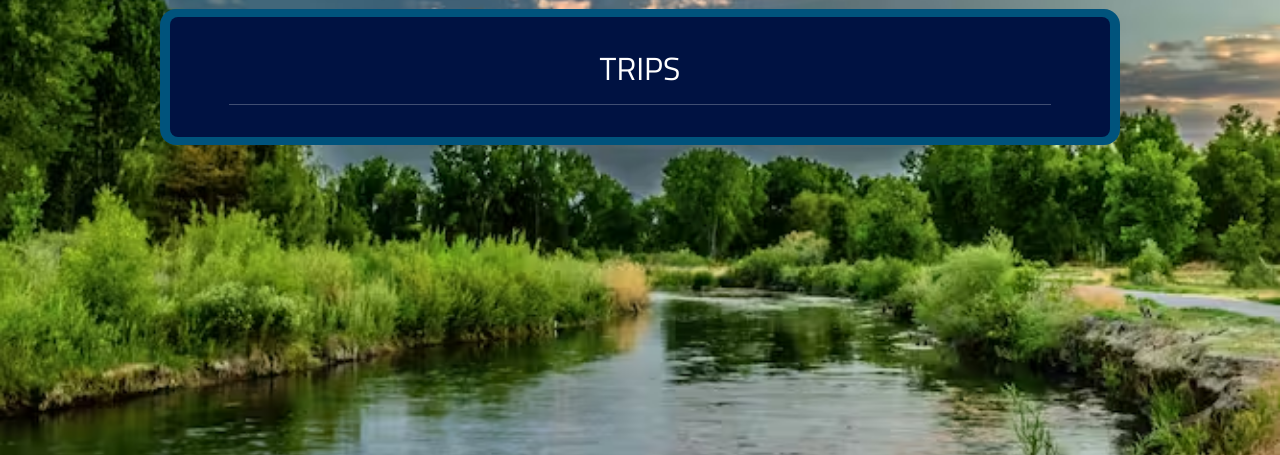
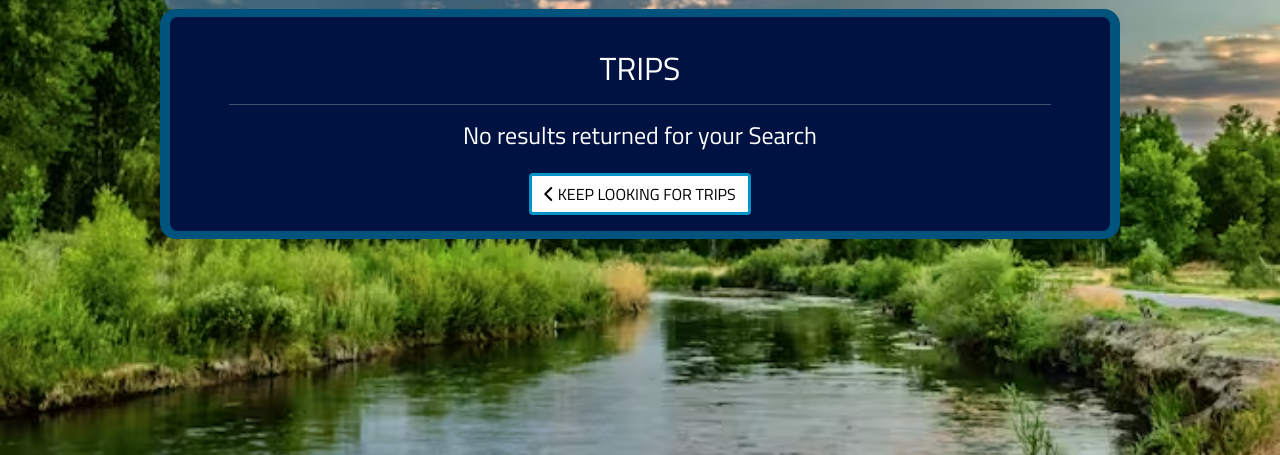
Before and after one commit to Coelecanth/Project-guideFlyFishing, a Django app: page /trips/?category=non_uk in a window 1280 px wide. Shown: the part 168-623 px from the top of the page. Run offline with Django 3.2, Linux system fonts and the light colour scheme; data comes from the database, SQL or seed files in the repository; some libraries are stand-ins or nearby versions.

Commit message:
BUG-fix minor bugs in project, and update TESTING and README

```diff
--- a/checkout/static/js/stripe_elements.js
+++ b/checkout/static/js/stripe_elements.js
@@ -1,4 +1,4 @@
-/*
+/* Jshint esversion: 11, jquery: true */
     Core logic/payment flow for this comes from here:
     https://stripe.com/docs/payments/accept-a-payment
 
--- a/guidetrip/templates/all_trips.html
+++ b/guidetrip/templates/all_trips.html
@@ -85,6 +85,16 @@
                     <hr>
                 </div>
                 {% endif %}
+
+                <!-- the following Html handles the result if there is no results returned for the search  -->
+                {% empty %}
+                    <div class="text-center">
+                        <h4>No results returned for your Search</h4>
+                        <a href="{% url 'alltrips' %}" class="shop-now-button-small btn btn-outline-light rounded-1 mt-3">
+                            <span class="icon"><i class="fas fa-chevron-left"></i></span>
+                            <span class="text-uppercase">Keep Looking for Trips</span>
+                        </a>
+                    </div>
                 {% endfor %}
             </div>
         </div>
--- a/guidetrip/templates/includes/qnty_inp.html
+++ b/guidetrip/templates/includes/qnty_inp.html
@@ -1,4 +1,6 @@
 <script>
+    /* jshint esversion: 11, jquery: true */
+
     // force qty_input to only be 0-99
     $(".qty_input").keyup(function() {
         let inputVal = $(this).val();
--- a/profiles/static/js/countryfield.js
+++ b/profiles/static/js/countryfield.js
@@ -1,3 +1,5 @@
+/* jshint esversion: 11, jquery: true */
+
 let countrySelected = $('#id_default_country').val();
 if(!countrySelected) {
     $('#id_default_country').css('color', '#aab7c4');
```
Also changed, not shown: README.md, documentation/img/gen/empty_srch.jpg (added).
